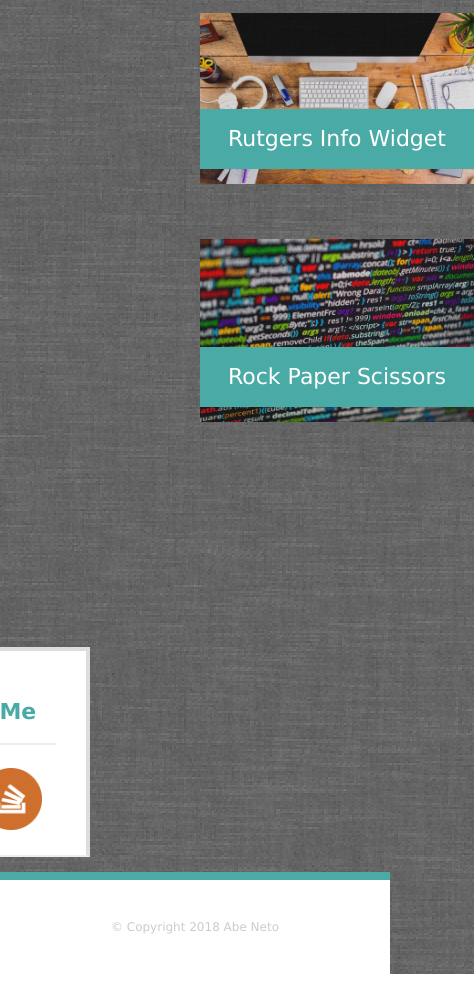
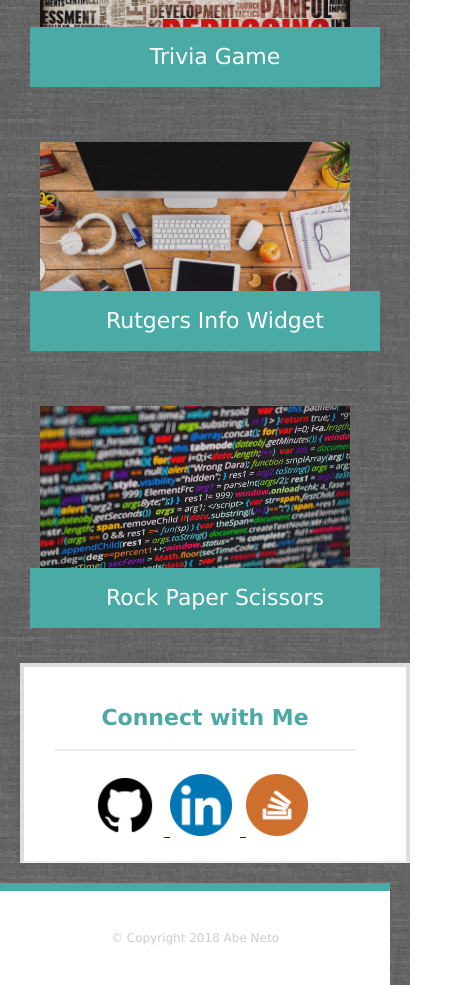
Before and after one commit to abemco/Responsive-Portfolio, a plain HTML site: page portfolio.html in a window 390 px wide. Shown: the part 969-1954 px from the top of the page, 474 px wide, since content can reach past the window. Drawn offline with Linux system fonts and the light colour scheme.

Commit message:
add media queries

```diff
--- a/Assets/css/styles.css
+++ b/Assets/css/styles.css
@@ -239,3 +239,82 @@
      padding: 10px 30px;
      cursor: pointer;
  }
+
+ /* Media Queries */
+
+ @-ms-viewport {
+     width: device-width;
+ }
+
+ @media screen and (max-width:980px) {
+
+        #main-container, {
+            padding-top: 130px;
+            margin: 0 auto;
+            padding-left: 10px;
+            padding-right: 10px;
+            width: 60%;
+        }
+
+        .sidebar {
+            width: 40%;
+            margin-top: 130px;
+            padding-left: 10px;
+            padding-right: 10px;
+        }
+
+        .work {
+            width: 60%;
+        }
+    }
+
+
+
+
+ @media screen and (max-width:768px) {
+    #main-container  {
+        padding-top: 130px;
+        float: left;
+        padding-left: 10px;
+        padding-right: 10px;
+    }
+
+    .sidebar {
+
+        width: 100%;
+        max-width: 768px;
+        float: left;
+        margin: 20px;
+        padding-top: 40px;
+        padding-left: 30px;
+        padding-right: 50px;
+        text-align: center;
+    }
+
+    .work {
+        padding-left: 10px;
+        padding-right: 10px;
+        width: 50%;
+        margin: 0 auto;
+
+    }
+
+ }
+
+
+ @media screen and (max-width:640px) {
+    #logo {
+        width: 100%;
+    }
+
+    .auth-image {
+        width: 100%;
+        padding: 10px;
+    }
+
+    .work {
+        width: 100%;
+        padding: 20px;
+    }
+
+ }
```
Also changed, not shown: index.html (+3 -2 lines).
